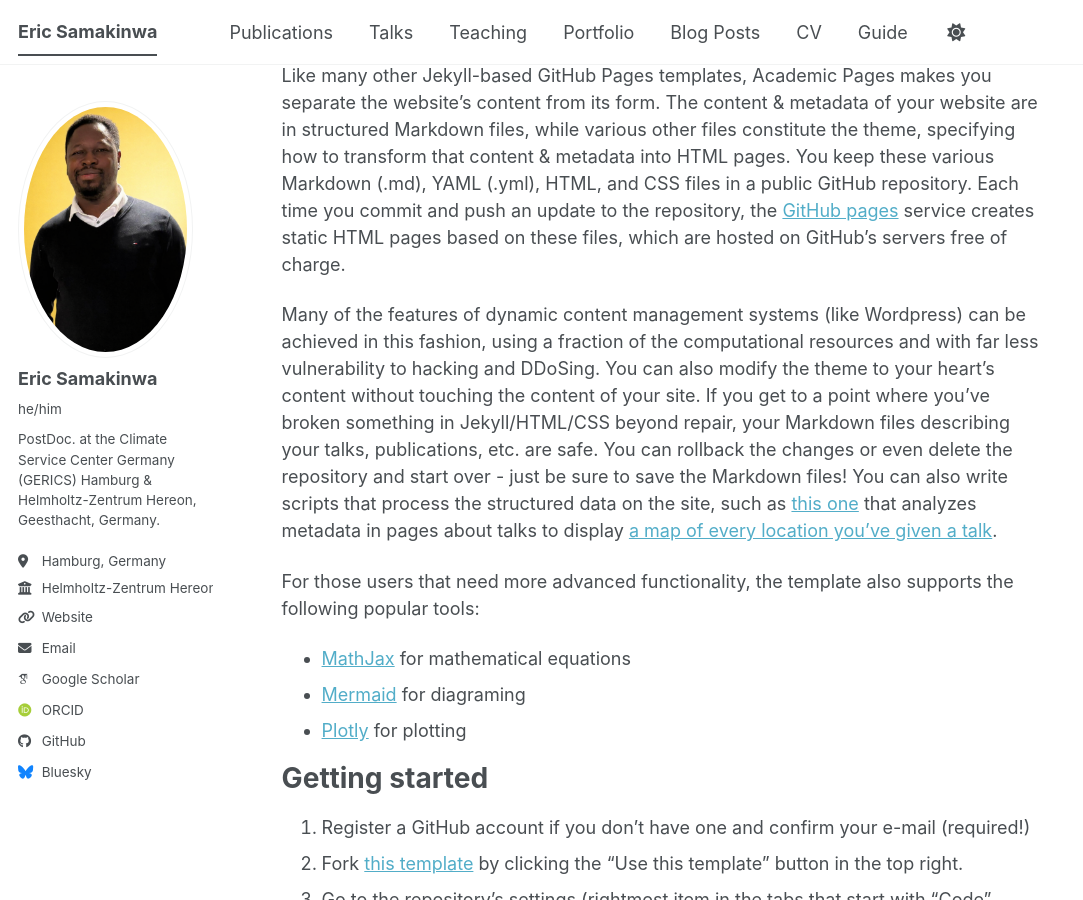
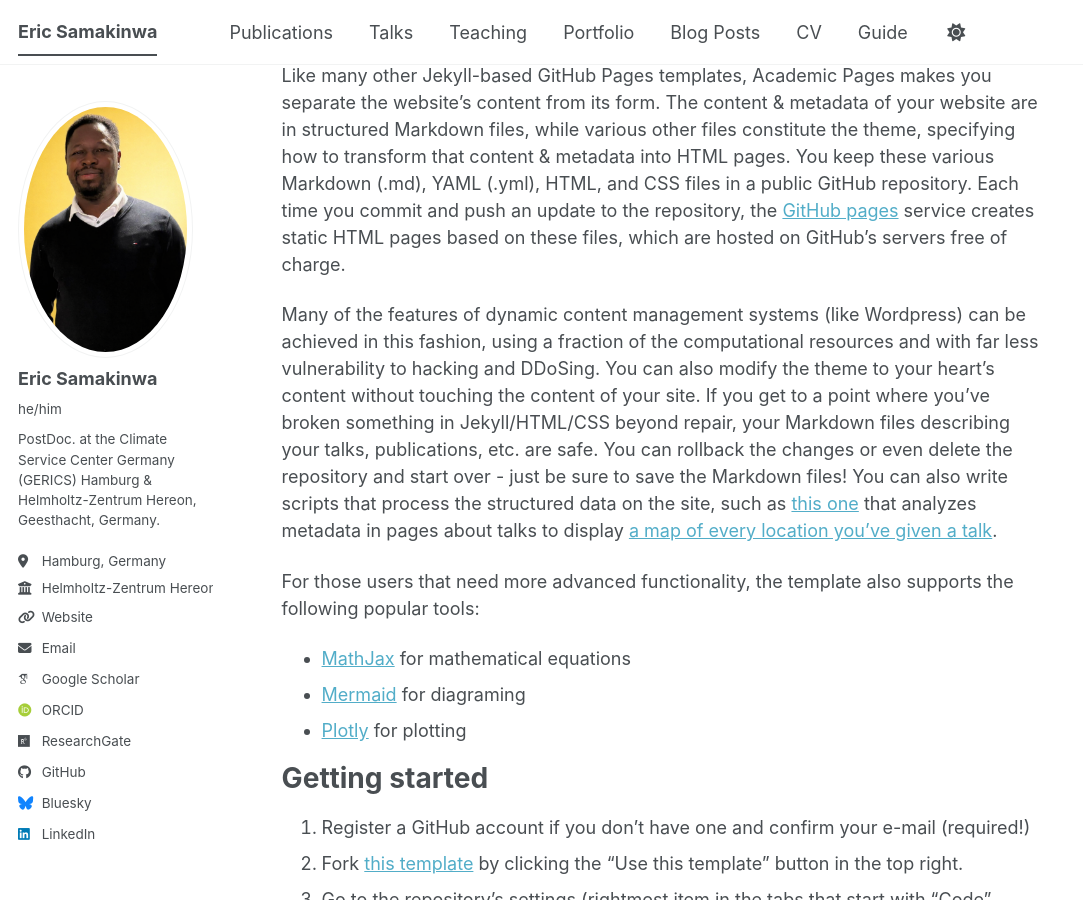
Before and after one commit to shamakson/shamakson.github.io, a Jekyll site: the page built from _pages/about.md, in a window 1280 px wide and 900 px high, scrolled down 474 px. Shown: the whole window, without its empty margins (0-1083 px from the left). Built offline with Jekyll 4.4.1, drawn with Linux system fonts in a browser that asks for light colours; some web fonts are replaced; a script bundle is joined from its source files by our own code; library files that are not in the unit come from our copies; some of the changed lines change nothing that is shown.

Commit message:
Update researchgate and linkedin URLs

```diff
--- a/_config.yml
+++ b/_config.yml
@@ -42,7 +42,7 @@
   semantic         : # URL
   ssrn             : # URL
   pubmed           : #"https://www.ncbi.nlm.nih.gov/pubmed/?term=john+snow"
-  researchgate     : # URL
+  researchgate     : "https://www.researchgate.net/profile/Eric-Samakinwa"
   scopus           : # URL
   zotero           : # URL
 
@@ -66,7 +66,7 @@
   keybase          : # Username
   instagram        : # Username
   lastfm           : # Username
-  linkedin         : # Username
+  linkedin         : "https://www.linkedin.com/in/eric-samakinwa-phd-31261156/"
   mastodon         : # URL
   medium           : # URL
   pinterest        : # Username
```
